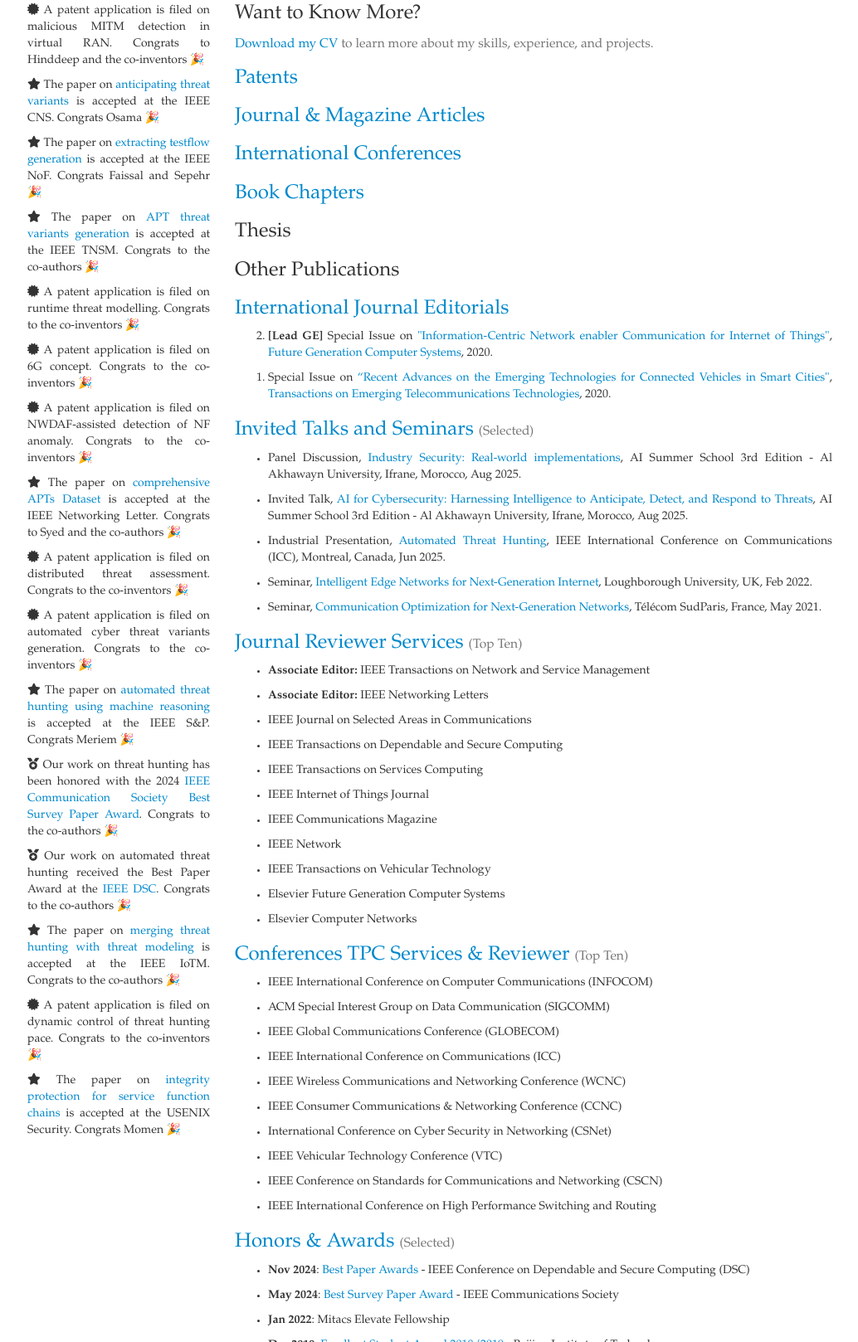
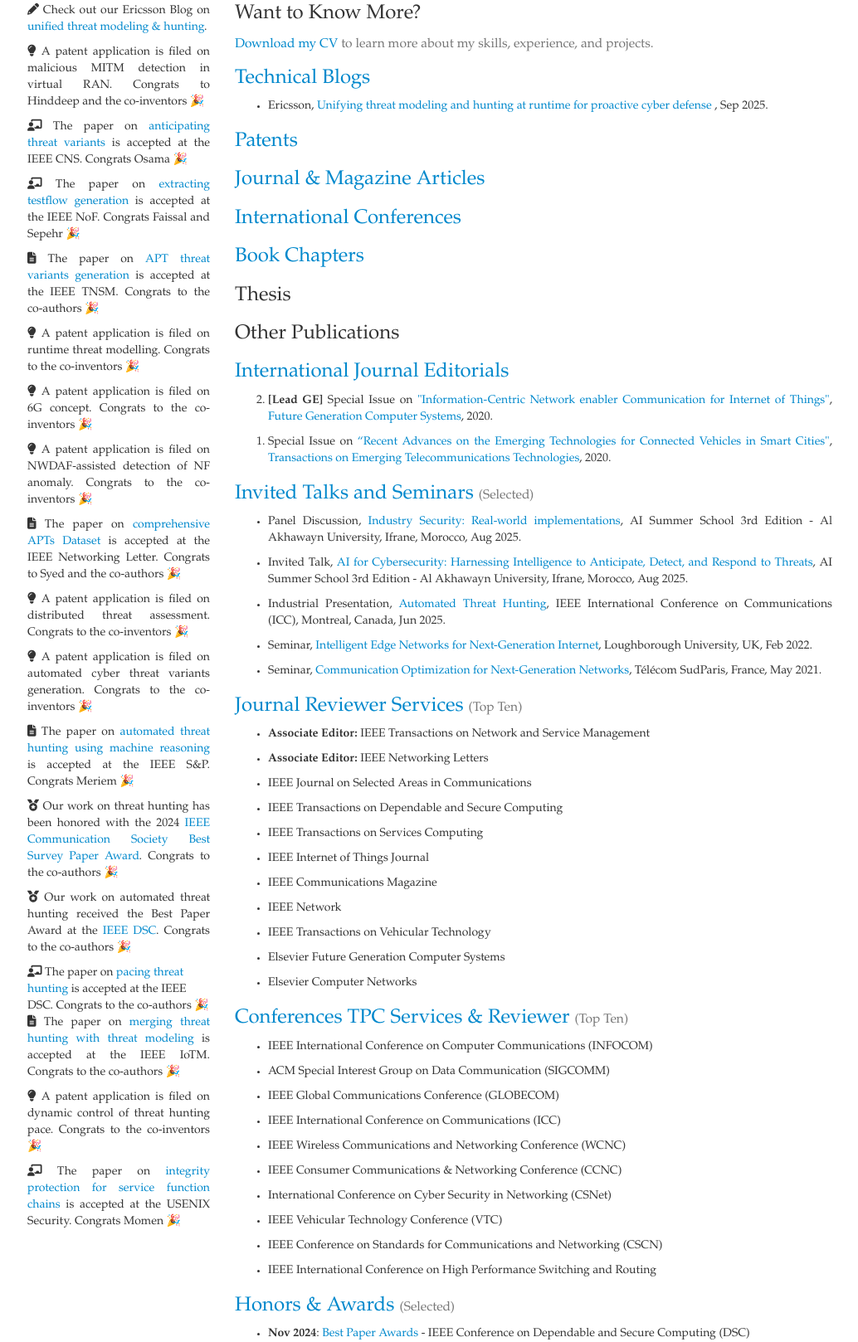
Before and after one commit to nboubakr/nboubakr.github.io, a plain HTML site: page index.html in a window 1280 px wide. Shown: the part 416-2034 px from the top of the page at 83% size, without its empty margins (172-1206 px from the left). Drawn offline with nearby package versions, Linux system fonts and the light colour scheme; no server answers.

Commit message:
Update index.html

```diff
--- a/index.html
+++ b/index.html
@@ -96,37 +96,40 @@
             <div class="bs-component">
               <h3>Latest News</h3>
               <p>
-                <i class="fas fa-certificate"></i> A patent application is filed on malicious MITM detection in virtual RAN. Congrats to Hinddeep and the co-inventors 🎉
+                <i class="fas fa-pencil"></i> Check out our Ericsson Blog on <a target="_blank" href="https://www.ericsson.com/en/blog/2025/9/unifying-threat-modeling-and-hunting-at-runtime-for-proactive-cyber-defense">unified threat modeling &amp; hunting</a>.
               </p>
               <p>
-                <i class="fas fa-star"></i> The paper on <a target="_blank" href="#">anticipating threat variants</a> is accepted at the IEEE CNS. Congrats Osama 🎉
+                <i class="fas fa-lightbulb"></i> A patent application is filed on malicious MITM detection in virtual RAN. Congrats to Hinddeep and the co-inventors 🎉
               </p>
               <p>
-                <i class="fas fa-star"></i> The paper on <a target="_blank" href="#">extracting testflow generation</a> is accepted at the IEEE NoF. Congrats Faissal and Sepehr 🎉
+                <i class="fas fa-chalkboard-user"></i> The paper on <a target="_blank" href="#">anticipating threat variants</a> is accepted at the IEEE CNS. Congrats Osama 🎉
               </p>
               <p>
-                <i class="fas fa-star"></i> The paper on <a target="_blank" href="https://dx.doi.org/10.1109/TNSM.2025.3581463">APT threat variants generation</a> is accepted at the IEEE TNSM. Congrats to the co-authors 🎉
+                <i class="fas fa-chalkboard-user"></i> The paper on <a target="_blank" href="#">extracting testflow generation</a> is accepted at the IEEE NoF. Congrats Faissal and Sepehr 🎉
+              </p>
+              <p>
+                <i class="fas fa-file-lines"></i> The paper on <a target="_blank" href="https://dx.doi.org/10.1109/TNSM.2025.3581463">APT threat variants generation</a> is accepted at the IEEE TNSM. Congrats to the co-authors 🎉
               </p>
 	            <p>
-                <i class="fas fa-certificate"></i> A patent application is filed on runtime threat modelling. Congrats to the co-inventors 🎉
+                <i class="fas fa-lightbulb"></i> A patent application is filed on runtime threat modelling. Congrats to the co-inventors 🎉
               </p>
               <p>
-                <i class="fas fa-certificate"></i> A patent application is filed on 6G concept. Congrats to the co-inventors 🎉
+                <i class="fas fa-lightbulb"></i> A patent application is filed on 6G concept. Congrats to the co-inventors 🎉
               </p>
               <p>
-                <i class="fas fa-certificate"></i> A patent application is filed on NWDAF-assisted detection of NF anomaly. Congrats to the co-inventors 🎉
+                <i class="fas fa-lightbulb"></i> A patent application is filed on NWDAF-assisted detection of NF anomaly. Congrats to the co-inventors 🎉
               </p>
               <p>
-                <i class="fas fa-star"></i> The paper on <a target="_blank" href="http://dx.doi.org/10.1109/LNET.2025.3551989">comprehensive APTs Dataset</a> is accepted at the IEEE Networking Letter. Congrats to Syed and the co-authors 🎉
+                <i class="fas fa-file-lines"></i> The paper on <a target="_blank" href="http://dx.doi.org/10.1109/LNET.2025.3551989">comprehensive APTs Dataset</a> is accepted at the IEEE Networking Letter. Congrats to Syed and the co-authors 🎉
               </p>
               <p>
-                <i class="fas fa-certificate"></i> A patent application is filed on distributed threat assessment. Congrats to the co-inventors 🎉
+                <i class="fas fa-lightbulb"></i> A patent application is filed on distributed threat assessment. Congrats to the co-inventors 🎉
               </p>
               <p>
-                <i class="fas fa-certificate"></i> A patent application is filed on automated cyber threat variants generation. Congrats to the co-inventors 🎉
+                <i class="fas fa-lightbulb"></i> A patent application is filed on automated cyber threat variants generation. Congrats to the co-inventors 🎉
               </p>
               <p>
-                <i class="fas fa-star"></i> The paper on <a target="_blank" href="http://dx.doi.org/10.1109/MSEC.2024.3492132">automated threat hunting using machine reasoning</a> is accepted at the IEEE S&P. Congrats Meriem 🎉
+                <i class="fas fa-file-lines"></i> The paper on <a target="_blank" href="http://dx.doi.org/10.1109/MSEC.2024.3492132">automated threat hunting using machine reasoning</a> is accepted at the IEEE S&P. Congrats Meriem 🎉
               </p>
               <p>
                 <i class="fas fa-medal"></i> Our work on threat hunting has been honored with the 2024 <a target="_blank" href="https://www.comsoc.org/about/awards/paper-awards/ieee-communications-society-best-survey-paper-award">IEEE Communication Society Best Survey Paper Award</a>. Congrats to the co-authors 🎉
@@ -134,14 +137,15 @@
               <p>
                 <i class="fas fa-medal"></i> Our work on automated threat hunting received the Best Paper Award at the <a target="_blank" href="https://attend.ieee.org/dsc-2024/conference-agenda/">IEEE DSC</a>. Congrats to the co-authors 🎉
               </p>
+              <i class="fas fa-chalkboard-user"></i> The paper on <a target="_blank" href="https://ieeexplore.ieee.org/document/10763831">pacing threat hunting</a> is accepted at the IEEE DSC. Congrats to the co-authors 🎉
               <p>
-                <i class="fas fa-star"></i> The paper on <a target="_blank" href="http://dx.doi.org/10.1109/IOTM.001.2400061">merging threat hunting with threat modeling</a> is accepted at the IEEE IoTM. Congrats to the co-authors 🎉
+                <i class="fas fa-file-lines"></i> The paper on <a target="_blank" href="http://dx.doi.org/10.1109/IOTM.001.2400061">merging threat hunting with threat modeling</a> is accepted at the IEEE IoTM. Congrats to the co-authors 🎉
               </p>
               <p>
-                <i class="fas fa-certificate"></i> A patent application is filed on dynamic control of threat hunting pace. Congrats to the co-inventors 🎉
+                <i class="fas fa-lightbulb"></i> A patent application is filed on dynamic control of threat hunting pace. Congrats to the co-inventors 🎉
               </p>
               <p>
-                <i class="fas fa-star"></i> The paper on <a target="_blank" href="https://www.usenix.org/conference/usenixsecurity24/presentation/oqaily">integrity protection for service function chains </a> is accepted at the USENIX Security. Congrats Momen 🎉
+                <i class="fas fa-chalkboard-user"></i> The paper on <a target="_blank" href="https://www.usenix.org/conference/usenixsecurity24/presentation/oqaily">integrity protection for service function chains </a> is accepted at the USENIX Security. Congrats Momen 🎉
               </p>
             </div>
         </div>
@@ -178,6 +182,11 @@
 
 
         <div class="bs-component">
+
+        <h3><a name="talks">Technical Blogs</a></h3>
+        <ul>
+            <li><p>Ericsson, <a target="_blank" href="https://www.ericsson.com/en/blog/2025/9/unifying-threat-modeling-and-hunting-at-runtime-for-proactive-cyber-defense"> Unifying threat modeling and hunting at runtime for proactive cyber defense </a>, Sep 2025.</p></li>
+          </ul>
 
         <div class="bibtex_structure">
             <div class="sections bibtextypekey">
```
